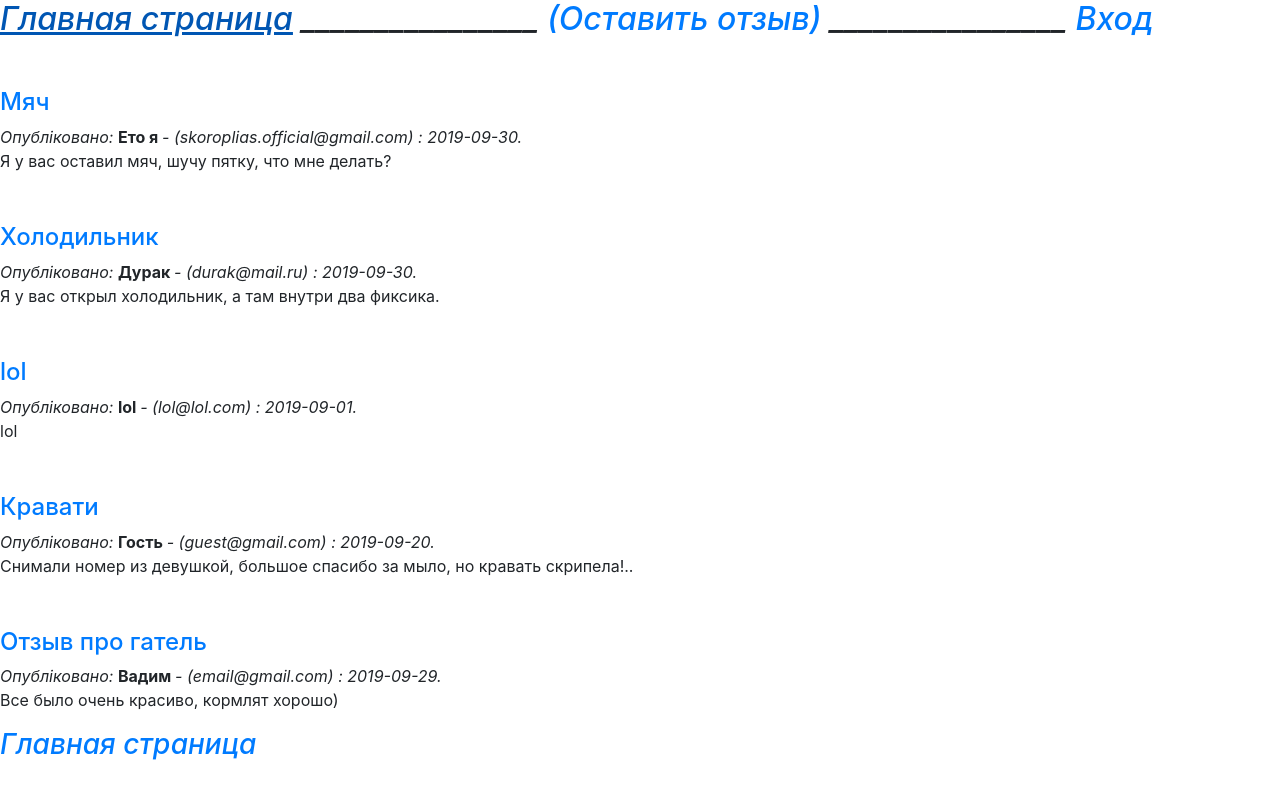
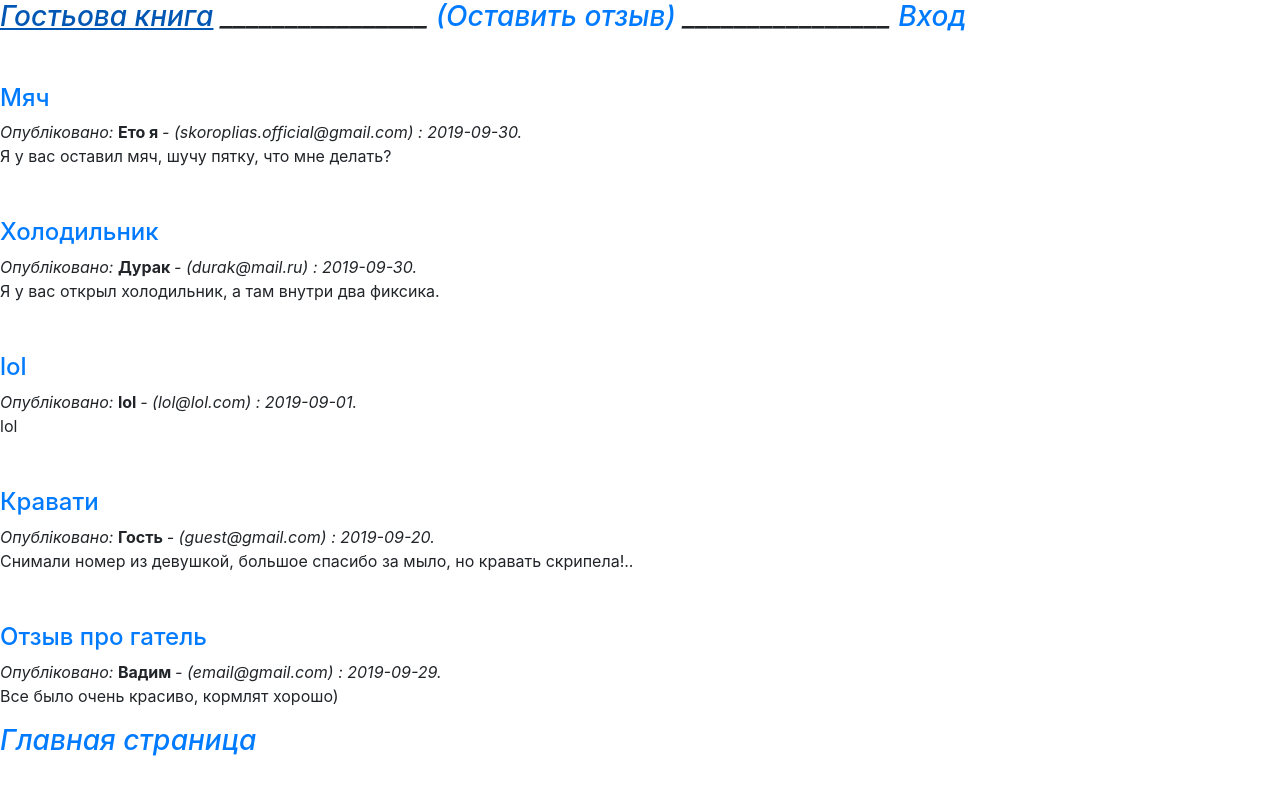
Before and after one commit to good-fox/guest-book, a PHP site: page / in a window 1280 px wide. Run offline with PHP 8.4, Linux system fonts and the light colour scheme; data comes from the database, SQL or seed files in the repository.

Commit message:
Update header.php

```diff
--- a/view/header.php
+++ b/view/header.php
@@ -1,6 +1,6 @@
-<h2>
+<h3>
   <em>
-    <a href="../guest-book/index.php">Главная страница</a>
+    <a href="../guest-book/index.php">Гостьова книга</a>
     ________________
     <a href="../guest-book/index.php?action=add">(Оставить отзыв)</a>
     ________________
@@ -14,4 +14,4 @@
       echo "<a href=\"../guest-book/index.php?action=admin\">Вход</a>";
     ?>
   </em>
-</h2>
+</h3>
```
